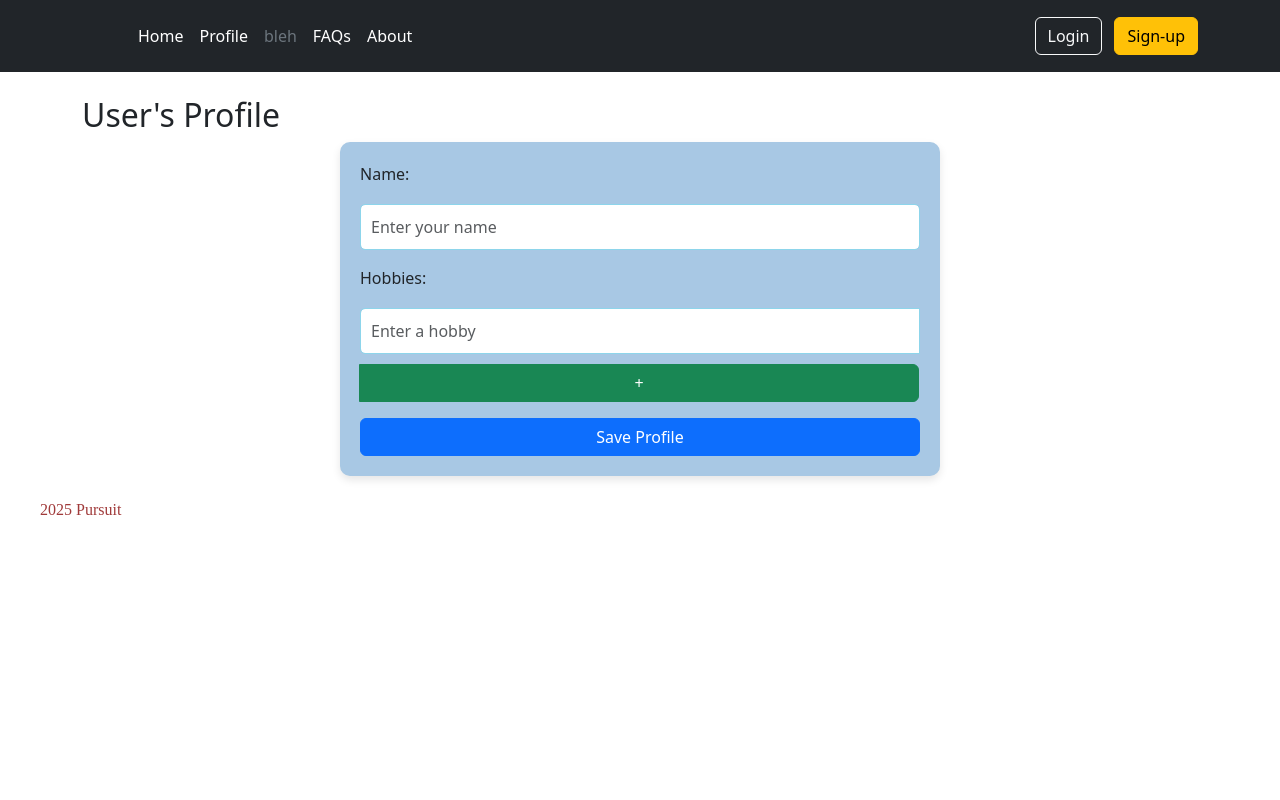
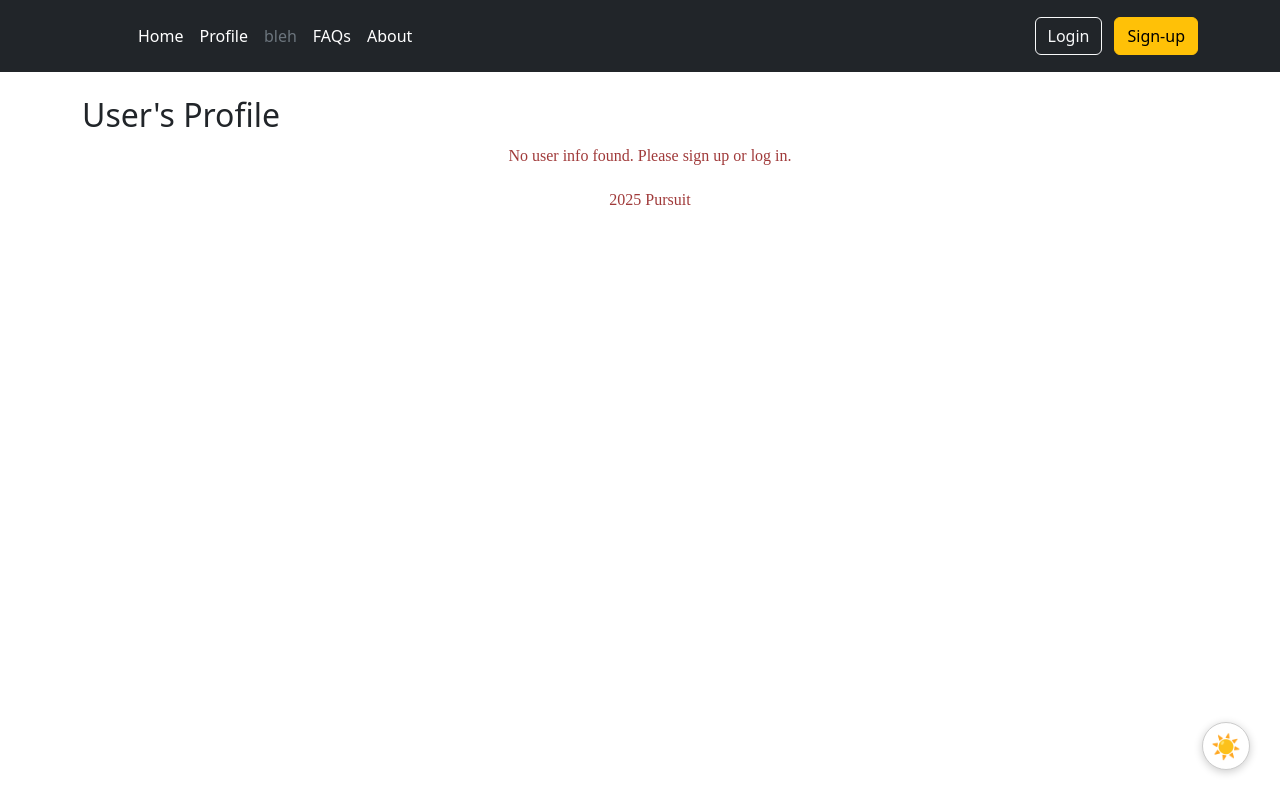
Before and after one commit to studentkanywhere/sanfrancisco, a Python web app: template flask-app/templates/profile.html in a window 1280 px wide. Run offline with Jinja, Linux system fonts and the light colour scheme; the template is opened without the code that fills it, so the values that code supplies are empty.

Commit message:
i added light mode and dark mode

```diff
--- a/flask-app/static/style.css
+++ b/flask-app/static/style.css
@@ -4,7 +4,7 @@ body {
 h1 {
     color:maroon;
     text-align: center;
-    font-size: 4em;
+    font-size: 5em;
     margin-top: 20px;
     font: bold 2.5em;
     font-family: 'Times New Roman', Times, serif;
@@ -30,15 +30,15 @@ p {
     font-size: 1em;
     line-height: 1.7em;
     margin: 20px;
-    text-align: left;
+    text-align: center;
     font-family: 'Times New Roman', Times, serif;
     text-indent: 20px;
 }
 form {
-    background-color: #a8c8e4;
+    background-color: #aed3f3;
     padding: 20px;
     border-radius: 10px;
-    box-shadow: 0 4px 8px rgba(0, 0, 0, 0.1);
+    box-shadow: 0 4px 8px rgba(115, 156, 216, 0.1);
     max-width: 600px;
     margin-bottom: 20px;
     margin-left: auto;
--- a/flask-app/templates/base.html
+++ b/flask-app/templates/base.html
@@ -23,12 +23,98 @@
                 </ul>
                 <div class="button-row">
                     <a href="/login" class="btn btn-outline-light me-2" role="button">Login</a>
-                    <button type="button" class="btn btn-warning" >Sign-up</button>
+                    <a href="/signup" class="btn btn-warning" role="button">Sign-up</a>
                 </div>
             </div>
         </div>
     </header>
+    <style>
+    #darkModeToggle {
+         position: fixed;
+         bottom: 30px;
+         right: 30px;
+         z-index: 9999;
+         background: #222;
+         color: #fff;
+         border: none;
+         border-radius: 50%;
+         width: 48px;
+         height: 48px;
+         display: flex;
+         align-items: center;
+         justify-content: center;
+         box-shadow: 0 2px 8px rgba(0,0,0,0.2);
+         cursor: pointer;
+         font-size: 1.5em;
+         transition: background 0.3s, color 0.3s;
 
+        }
+    #darkModeToggle.light{
+        background: #fff;
+        color: #222;
+        border: 1px solid #ccc;
+
+    }
+      </style>
+      <button id="darkModeToggle" title="Toggle Dark Mode">
+        <span id="darkModeIcon" >🌙</span>
+      </button>
+      <script>
+        const toggleBtn = document.getElementById('darkModeToggle');
+        const icon = document.getElementById('darkModeIcon');
+        function setDarkMode(on) {
+           if(on) {
+            document.body.classList.add('dark-mode');
+            toggleBtn.classList.remove('light');
+            icon.textContent = '🌙';
+            localStorage.setItem('darkMode', 'on');
+           }
+            else {
+        document.body.classList.remove('dark-mode');
+        toggleBtn.classList.add('light');
+        icon.textContent = '☀️';
+        localStorage.setItem('darkMode', 'off');
+    }
+}
+toggleBtn.onclick = function() {
+    setDarkMode(!document.body.classList.contains('dark-mode'));
+};
+// On load, set mode from localStorage
+if (localStorage.getItem('darkMode') === 'on') {
+    setDarkMode(true);
+} else {
+    setDarkMode(false);
+     }
+
+     const style = document.createElement('style');
+style.innerHTML = `
+body.dark-mode {
+    background: #181818 !important;
+    color: #f1f1f1 !important;
+}
+body.dark-mode .container, body.dark-mode .card, body.dark-mode main, body.dark-mode .form-control {
+    background: #232323 !important;
+    color: #f1f1f1 !important;
+}
+body.dark-mode .navbar, body.dark-mode header, body.dark-mode footer {
+    background: #222 !important;
+    color: #fff !important;
+}
+body.dark-mode .btn, body.dark-mode .btn-primary, body.dark-mode .btn-outline-light {
+    background: #333 !important;
+    color: #fff !important;
+    border-color: #444 !important;
+}
+body.dark-mode input, body.dark-mode textarea, body.dark-mode select {
+    background: #232323 !important;
+    color: #f1f1f1 !important;
+    border-color: #444 !important;
+}
+`;
+document.head.appendChild(style);
+
+
+        </script>
     <main>
         {% block content %}{% endblock %}
     </main>
--- a/flask-app/templates/login.html
+++ b/flask-app/templates/login.html
@@ -23,6 +23,7 @@ document.getElementById('userForm').addEventListener('submit', function(event) {
         alert('Login successful!');
         // Optionally, store session info or redirect
         window.location.href = "/profile";
+        sessionStorage.setItem('currentUserIndex', users.indexOf(user));
     } else {
         alert('Invalid email or password.');
     }
--- a/flask-app/templates/profile.html
+++ b/flask-app/templates/profile.html
@@ -3,55 +3,51 @@
 {% block title %}Profile - Pursuit{% endblock %}
 
 {% block content %}
+
+<script>
+    document.addEventListener('DOMContentLoaded', function() {
+        const users = JSON.parse(localStorage.getItem('users')) || [];
+        const currentUserIndex = sessionStorage.getItem('currentUserIndex');
+        let user= null;
+        if (currentUserIndex !== null && users[currentUserIndex]) {
+            user = users[currentUserIndex];
+        }
+        if (user) {
+            document.getElementById('profileName').textContent = user.username + "'s Profile";
+            document.getElementById('displayName').textContent = user.username || '';
+            document.getElementById('displayEmail').textContent = user.email || '';
+            document.getElementById('displayHobbies').textContent = user.hobby || '';
+        } else {
+            document.getElementById('profileInfo').innerHTML = "<p>Please <a href='/login'>log in</a> to view your profile.</p>";
+            document.getElementById('profileName').textContent = "User's Profile";
+        }
+</script>
+
 <div class="container mt-4">
     <h2 id="profileName">User's Profile</h2>
-    <form id="profileForm">
-        <div class="mb-3">
-            <label for="userName" class="form-label">Name:</label>
-            <input type="text" class="form-control" id="userName" name="userName" placeholder="Enter your name" required>
-        </div>
-        <div id="hobbiesContainer">
-            <label class="form-label">Hobbies:</label>
-            <div class="input-group mb-2 hobby-field">
-                <input type="text" class="form-control" name="hobbies" placeholder="Enter a hobby" required>
-                <button type="button" class="btn btn-success add-hobby-btn">+</button>
-            </div>
-        </div>
-        <button type="submit" class="btn btn-primary mt-2">Save Profile</button>
-    </form>
+    <div id="profileInfo">
+        <p><strong>Name:</strong> <span id="displayName"></span></p>
+        <p><strong>Email:</strong> <span id="displayEmail"></span></p>
+        <p><strong>Hobbies:</strong> <span id="displayHobbies"></span></p>
+    </div>
 </div>
 
 <script>
 document.addEventListener('DOMContentLoaded', function() {
-    // Update heading with name as user types
-    const nameInput = document.getElementById('userName');
-    const profileName = document.getElementById('profileName');
-    nameInput.addEventListener('input', function() {
-        profileName.textContent = nameInput.value ? nameInput.value + "'s Profile" : "User's Profile";
-    });
+    // Get the last signed-up or logged-in user (for demo, using the last user in localStorage)
+    const users = JSON.parse(localStorage.getItem('users')) || [];
+    // You may want to store the "current user" in localStorage/sessionStorage on login for a real app
+    const user = users[users.length - 1];
 
-    // Add more hobby fields
-    document.getElementById('hobbiesContainer').addEventListener('click', function(e) {
-        if (e.target.classList.contains('add-hobby-btn')) {
-            const newField = document.createElement('div');
-            newField.className = 'input-group mb-2 hobby-field';
-            newField.innerHTML = `
-                <input type="text" class="form-control" name="hobbies" placeholder="Enter a hobby" required>
-                <button type="button" class="btn btn-danger remove-hobby-btn">-</button>
-            `;
-            this.appendChild(newField);
-        }
-        if (e.target.classList.contains('remove-hobby-btn')) {
-            e.target.parentElement.remove();
-        }
-    });
-
-    // Optional: handle form submission
-    document.getElementById('profileForm').addEventListener('submit', function(e) {
-        e.preventDefault();
-        // Collect data and process as needed
-        alert('Profile saved!');
-    });
+    if (user) {
+        document.getElementById('profileName').textContent = user.username + "'s Profile";
+        document.getElementById('displayName').textContent = user.username || '';
+        document.getElementById('displayEmail').textContent = user.email || '';
+        document.getElementById('displayHobbies').textContent = user.hobby || '';
+    } else {
+        document.getElementById('profileInfo').innerHTML = "<p>No user info found. Please sign up or log in.</p>";
+    }
 });
 </script>
+
 {% endblock %}
```
Also changed, not shown: flask-app/app.py (+22 -0 lines), flask-app/templates/pythonofsf.html (+16 -3 lines), flask-app/templates/signup.html (added, +68 -0 lines).
